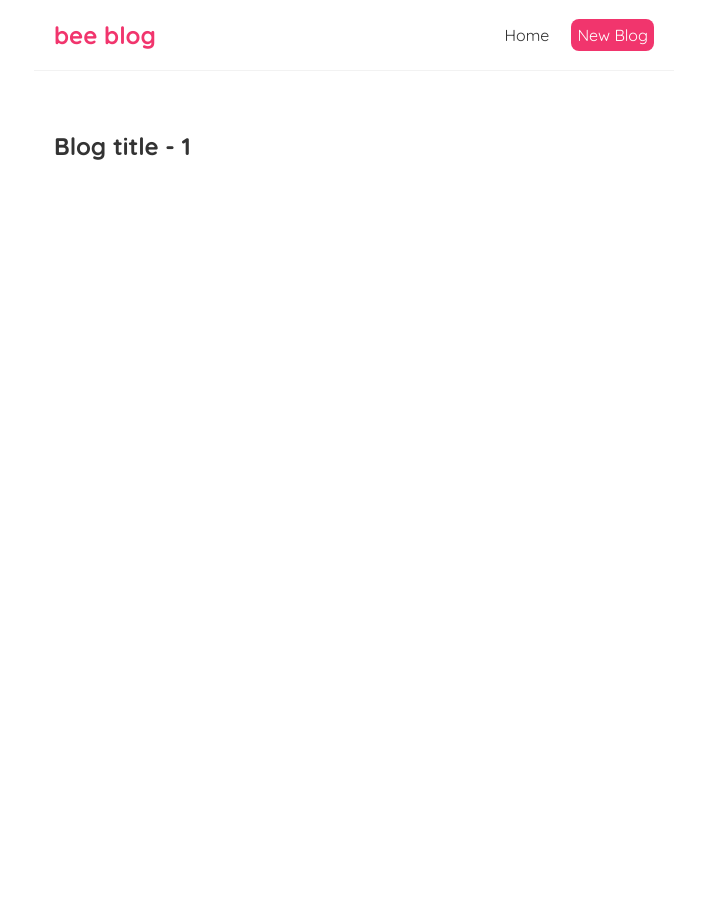
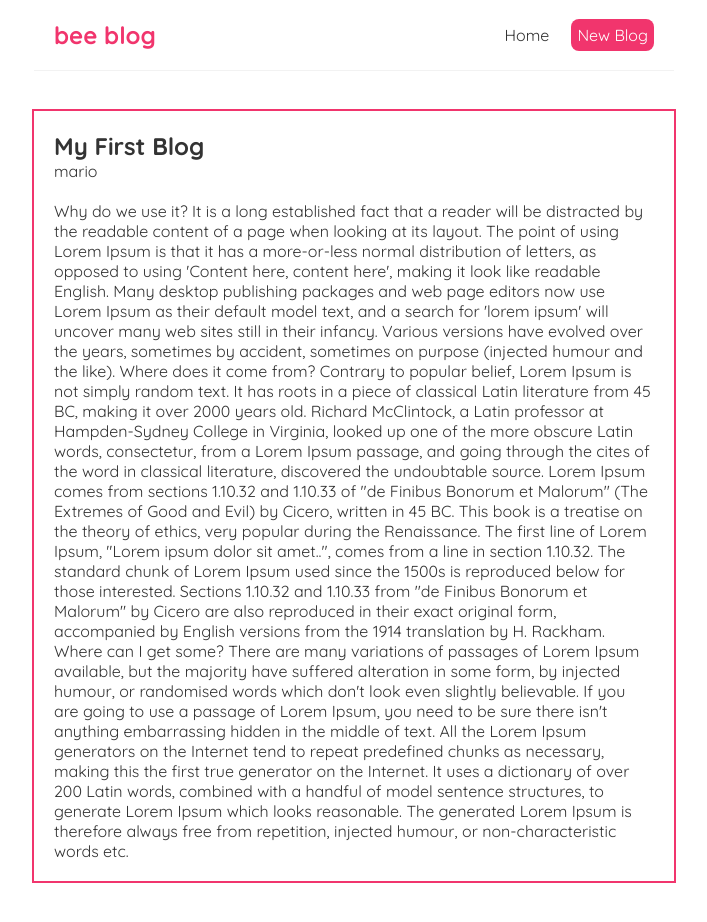
Before and after one commit to buneeIsSlo/react-playground, a React (Create React App) app in the folder blog/: page /blog/1 in a window 1280 px wide. Shown: the top 922 px of the page, without its empty margins (286-993 px from the left). Before the commit the page ends 800 px from the top, so only its background shows below. Built offline with nearby package versions, Linux system fonts and the light colour scheme; data requests are answered from the project's data file.

Commit message:
completed lesson 26

```diff
--- a/blog/src/BlogDetails.js
+++ b/blog/src/BlogDetails.js
@@ -1,12 +1,22 @@
 import { useParams } from "react-router-dom";
+import useFetch from "./useFetch";
 
 const BlogDetails = () => {
 
     const { id } = useParams();
+    const { data: blog, error, isPending } = useFetch("http://localhost:8080/blogs/" + id);
 
     return (
         <div className="blog-details">
-            <h2 className="blog-details-title">Blog title - {id}</h2>
+            {/* <h2 className="blog-details-title">Blog title - {id}</h2> */}
+            {isPending && <div className="blog__pg-loading">Loading...</div>}
+            {error && <div className="blog__pg-error">{error}</div>}
+            {blog && (
+                <article className="blog__pg-content">
+                    <h1 className="blog__pg-title">{blog.title}</h1>
+                    <p className="blog__pg-author">{blog.author}</p>
+                    <div className="blog__pg-body">{blog.body}</div>
+                </article>)}
         </div>
     );
 }
--- a/blog/src/index.css
+++ b/blog/src/index.css
@@ -60,3 +60,26 @@
 .blog-preview a{
   text-decoration: none;
 }
+
+/* blog details page */
+.blog-details article {
+  outline: 2px solid #f1356d;
+  outline-offset: 20px;
+}
+
+.blog-details h2 {
+  font-size: 20px;
+  color: #f1356d;
+  margin-bottom: 10px;
+}
+.blog-details div {
+  margin: 20px 0;
+}
+.blog-details button {
+  background: #f1356d;
+  color: #fff;
+  border: 0;
+  padding: 8px;
+  border-radius: 8px;
+  cursor: pointer;
+}
```
